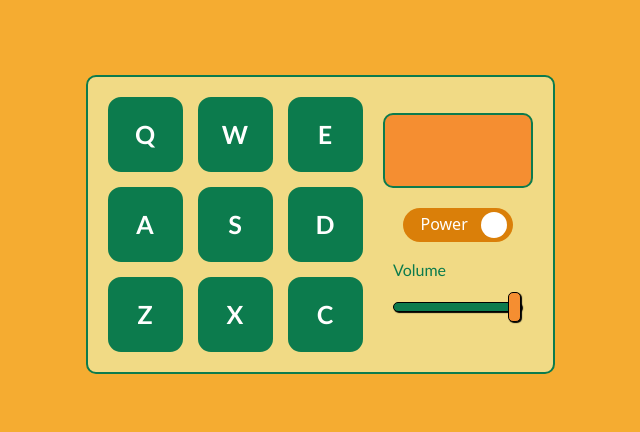
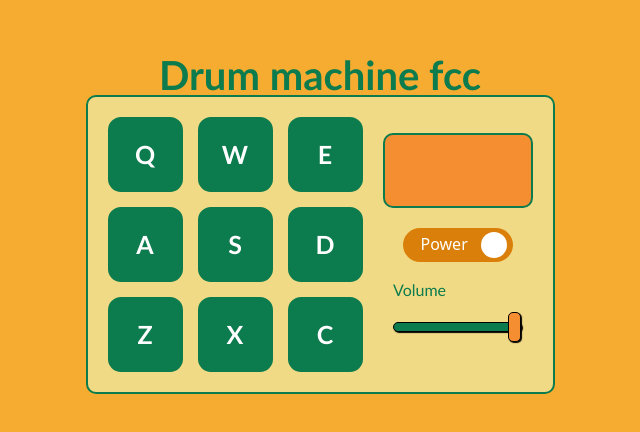
Before and after one commit to AxelIanAlimonta/drum-machine-fcc, a React (Vite) app: page / in a window 1280 px wide. Shown: the part 176-608 px from the top of the page, without its empty margins (320-960 px from the left). Built offline with nearby package versions, Linux system fonts and the light colour scheme.

Commit message:
Title addded

```diff
--- a/index.html
+++ b/index.html
@@ -7,6 +7,7 @@
     <title>Drum machine fcc</title>
   </head>
   <body>
+    <h1>Drum machine fcc</h1>
     <div id="root"></div>
     <script type="module" src="/src/main.jsx"></script>
   </body>
--- a/src/index.css
+++ b/src/index.css
@@ -16,4 +16,12 @@ body {
   justify-content: center;
   align-items: center;
   background-color: var(--color1);
+  font-family: 'Gill Sans', 'Gill Sans MT', Calibri, 'Trebuchet MS', sans-serif;
 }
+
+h1{
+  font-size: 40px;
+  color: var(--color4);
+  font-weight: 900;
+  text-align: center;
+}
```
